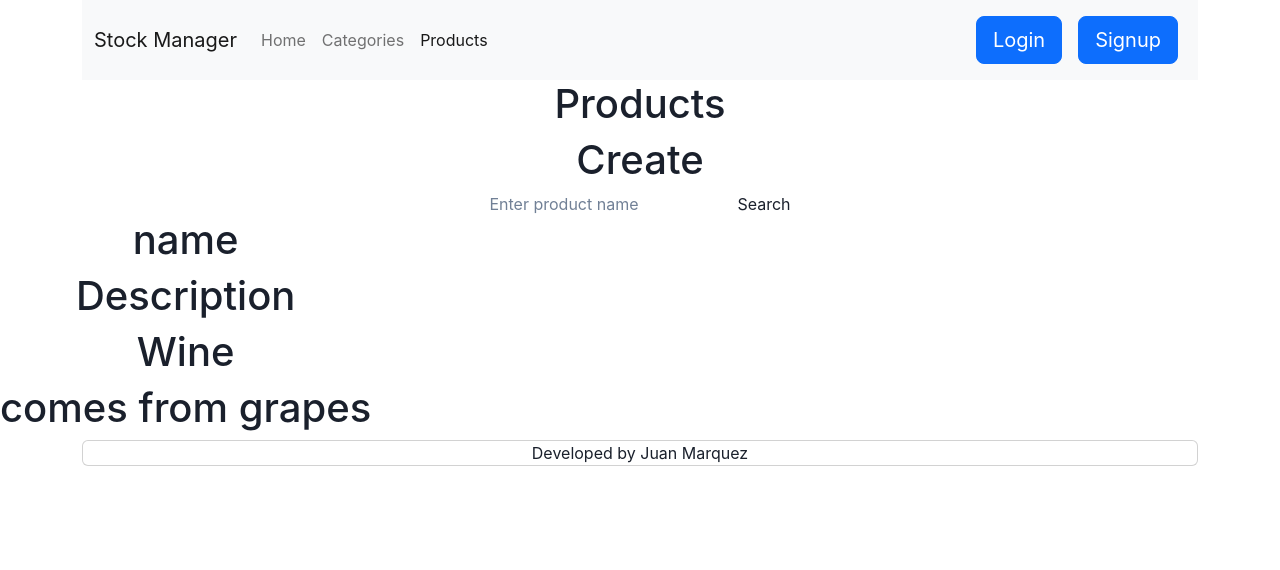
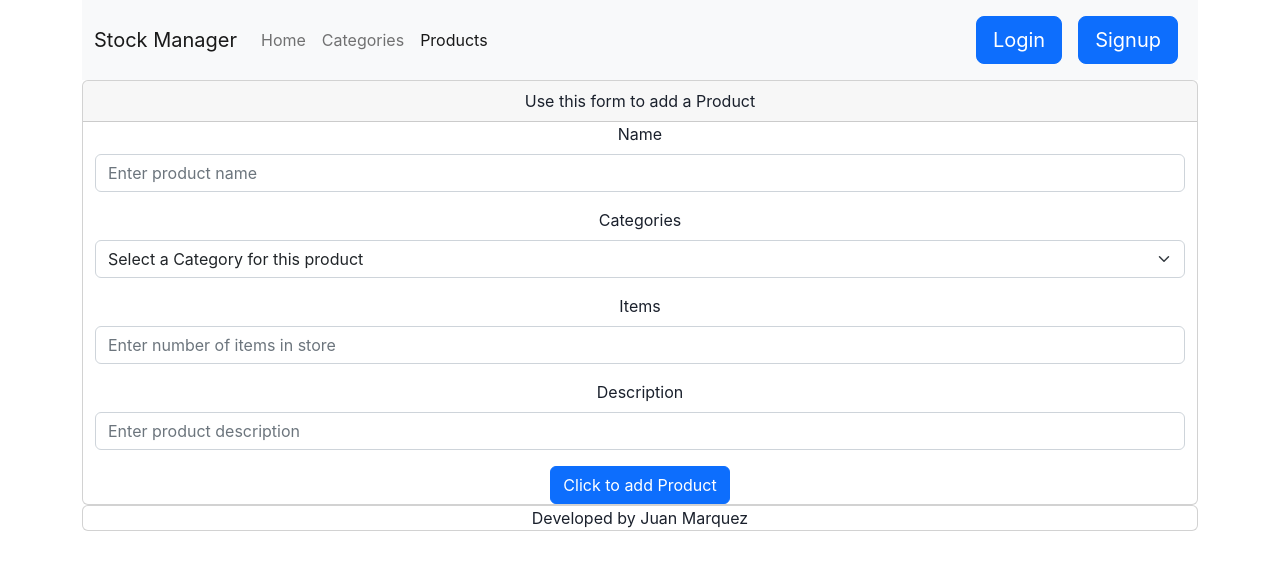
Before and after one commit to juanmarquez4/stock-manager, a React (Create React App) app in the folder client/: page /products in a window 1280 px wide. Shown: the top 570 px of the page. Built offline with nearby package versions, Linux system fonts and the light colour scheme.

Commit message:
Updated client/src/pages/Products.js

```diff
--- a/client/src/pages/Products.js
+++ b/client/src/pages/Products.js
@@ -1,39 +1,49 @@
 import React from "react";
-import { Link } from 'react-router-dom';
+// import { Link } from 'react-router-dom';
 
+import Container from 'react-bootstrap/Container';
+import Button from 'react-bootstrap/Button';
+import Form from 'react-bootstrap/Form';
+import Card from 'react-bootstrap/Card';
 
 const Products = () => {
     return (
-      <container className="Card">
-        <div className="Card-header" >
-          <h1>Products</h1>
-          <Link>
-            <h1>Create</h1>
-          </Link>
-        </div>
-        <div>
-          <form>
-            <input
-            placeholder="Enter product name"
-            />
-            <button>
-              Search
-            </button>
-          </form>
-        </div>
-        <div className="Card-body">
-          <table>
-            <div className="Card-header">
-                <h1>name</h1>
-                <h1>Description</h1>
-            </div>
-            <div className="Card-header">
-                <h1>Wine</h1>
-                <h1>comes from grapes</h1>
-            </div>
-          </table>
-        </div>
-      </container>
+      <Container>
+        <Card>
+          <Card.Header>Use this form to add a Product</Card.Header>
+            <Container>
+              <Form >
+                <Form.Group className="mb-3" controlId="formBasicEmail">
+                  <Form.Label>Name</Form.Label>
+                  <Form.Control type="text" placeholder="Enter product name" name="name" />
+                </Form.Group>
+
+                <Form.Group className="mb-3" controlId="formBasicEmail">
+                  <Form.Label>Categories</Form.Label>
+                  <Form.Select aria-label="Default select example">
+                    <option>Select a Category for this product</option>
+                    <option value="1">One</option>
+                    <option value="2">Two</option>
+                    <option value="3">Three</option>
+                  </Form.Select>
+                </Form.Group>
+
+                <Form.Group className="mb-3" controlId="formBasicEmail">
+                  <Form.Label>Items</Form.Label>
+                  <Form.Control placeholder="Enter number of items in store" name="items"  />
+                </Form.Group>
+
+
+                <Form.Group className="mb-3" controlId="formBasicEmail">
+                  <Form.Label>Description</Form.Label>
+                  <Form.Control type="text" placeholder="Enter product description" name="description"  />
+                </Form.Group>
+
+                <Button variant="primary" type="submit">Click to add Product</Button>
+              </Form>
+            </Container>
+        </Card>
+      </Container>
     );
 };
 
```
